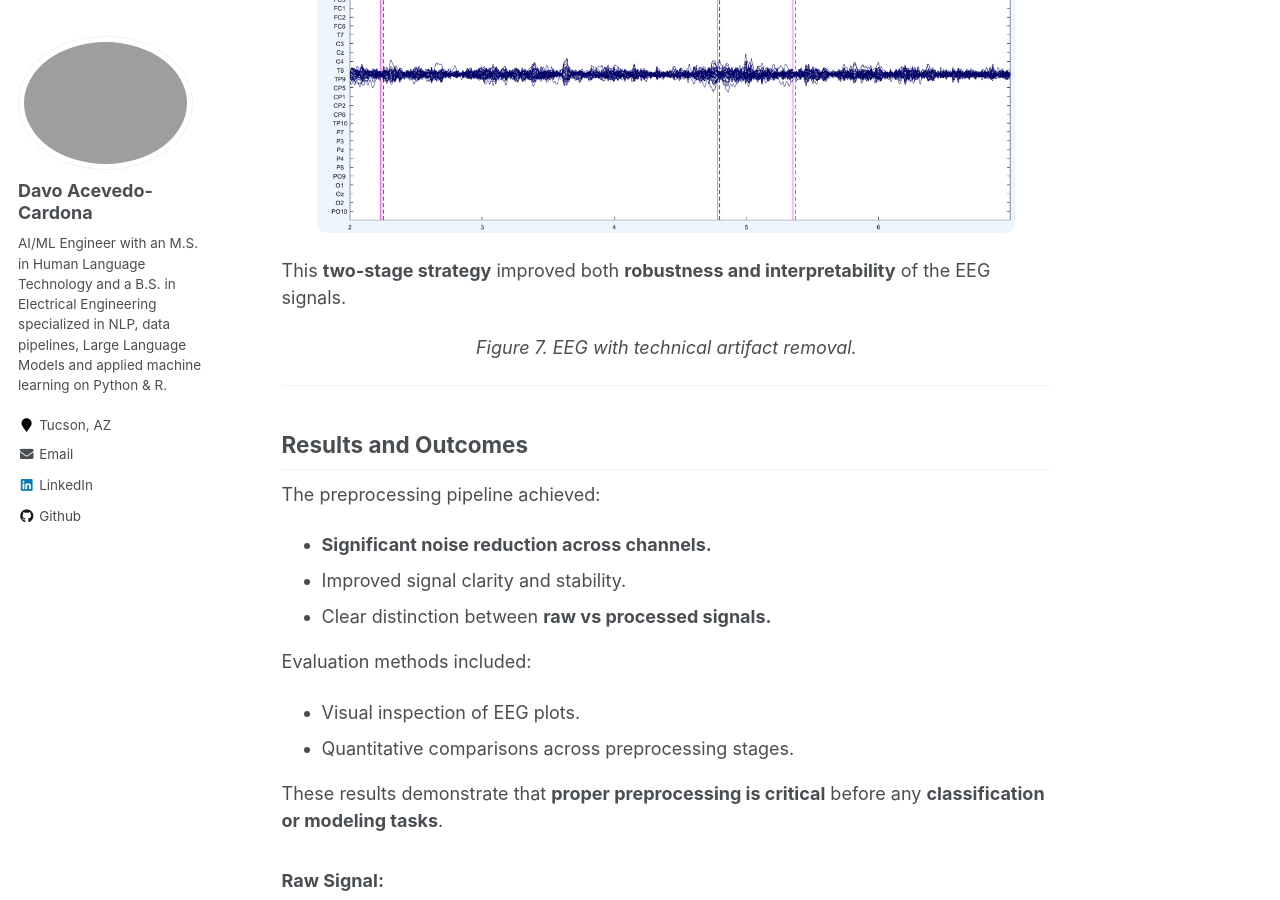
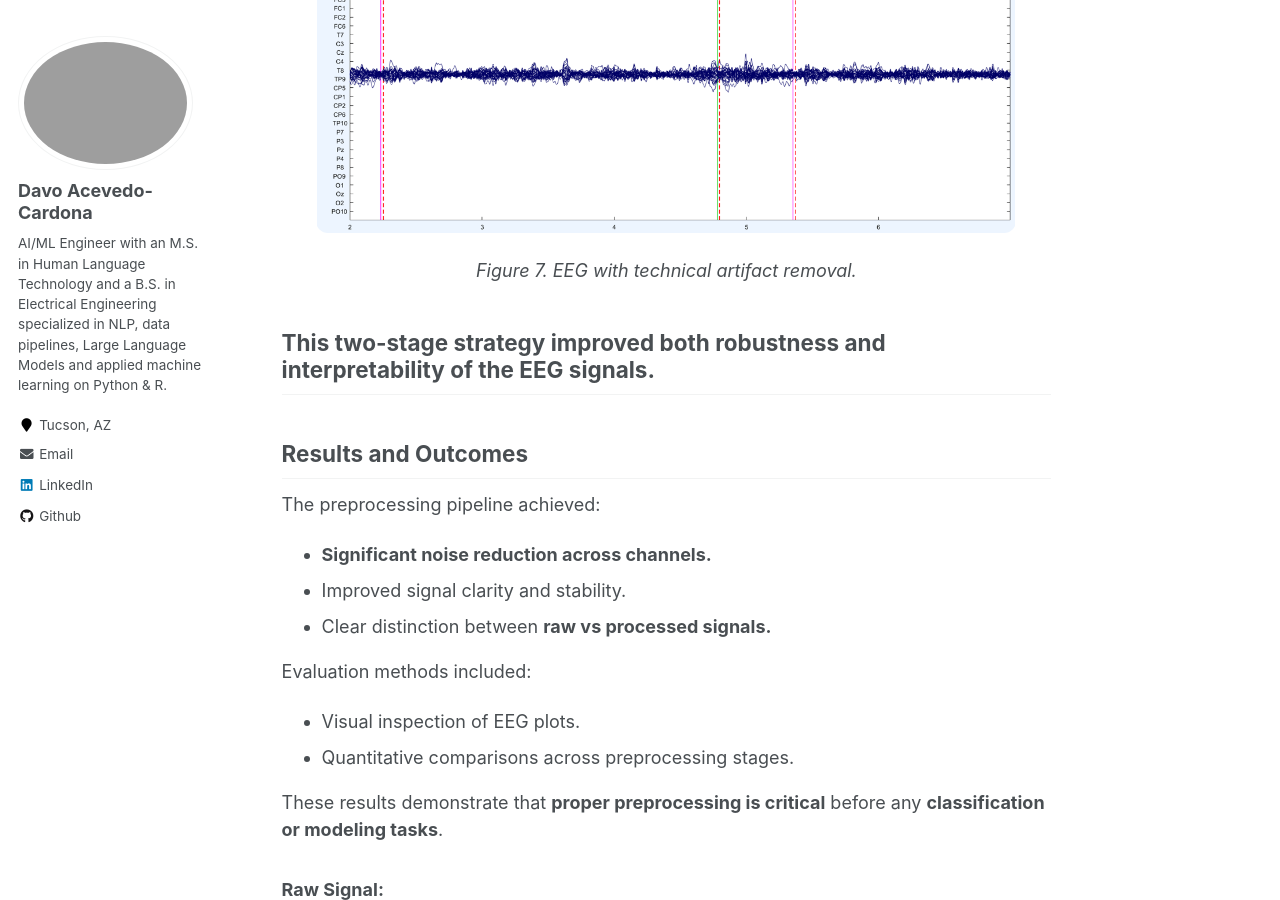
Before and after one commit to lldavoll/lldavoll.github.io, a Jekyll site: the page built from _portfolio/eeg.md, in a window 1280 px wide and 900 px high, scrolled down 8240 px. Built offline with Jekyll 4.4.1, drawn with Linux system fonts in a browser that asks for light colours.

Commit message:
Update eeg.md

```diff
--- a/_portfolio/eeg.md
+++ b/_portfolio/eeg.md
@@ -188,10 +188,11 @@ Figure 6. EEG without technical artifact removal.
 <p align="center">
   <img src="/images/eeg9.png" style="width: 100%; max-width: 700px; height: auto; border-radius: 12px;">
 </p>
-This **two-stage strategy** improved both **robustness and interpretability** of the EEG signals.
 <p align="center"><em>
 Figure 7. EEG with technical artifact removal.
 </em></p>
+
+This **two-stage strategy** improved both **robustness and interpretability** of the EEG signals.
 ---
 
 ## Results and Outcomes
```
